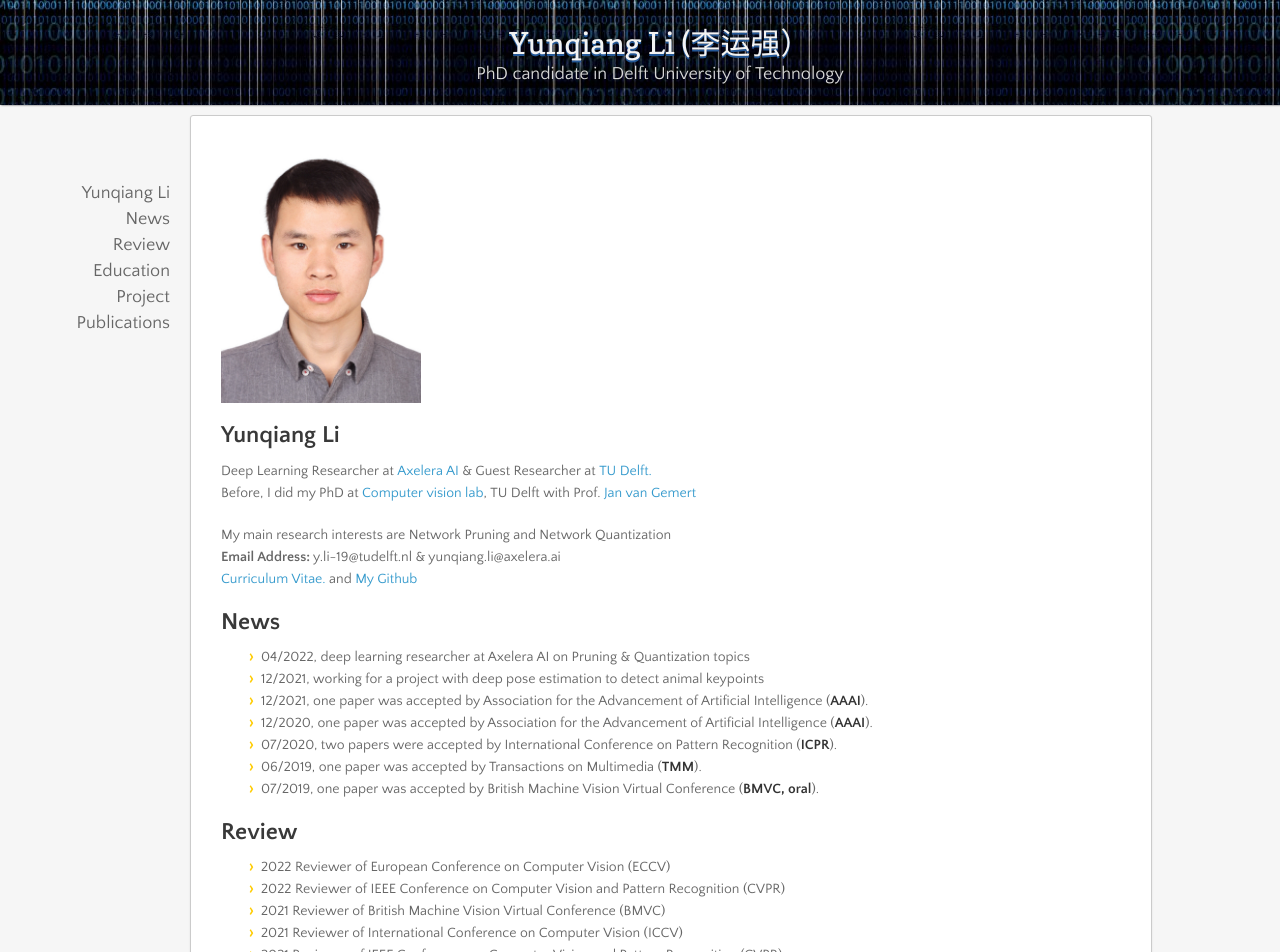
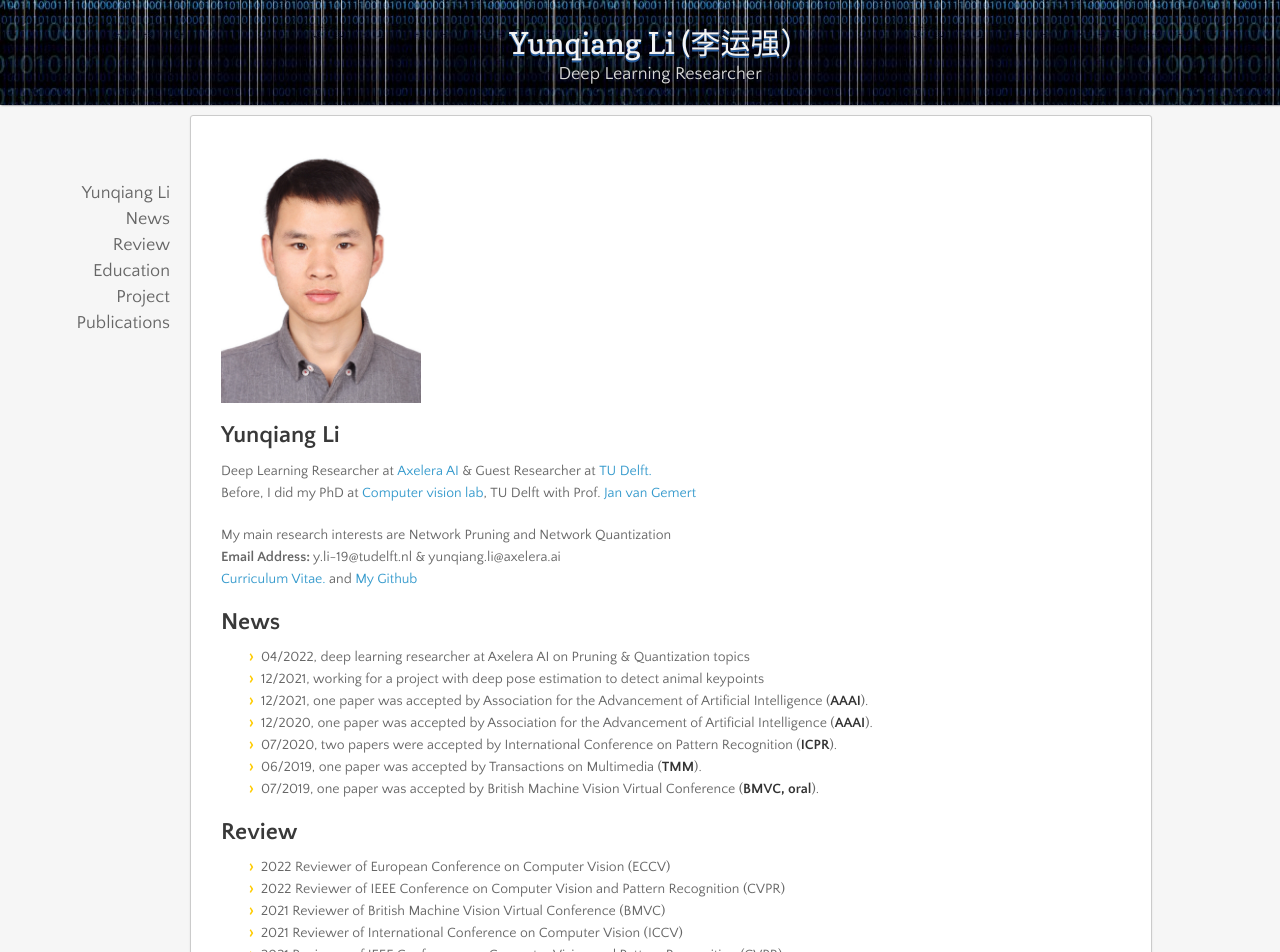
Before and after one commit to liyunqianggyn/liyunqianggyn.github.io, a Jekyll site: the page built from index.md, in a window 1280 px wide. Shown: the top 952 px of the page. Built offline with Jekyll 4.4.1, drawn with Linux system fonts in a browser that asks for light colours; nearby versions of some CDN libraries; our own code applies the rules of GitHub Pages for plain Markdown files.

Commit message:
Update _config.yml

```diff
--- a/_config.yml
+++ b/_config.yml
@@ -2,7 +2,7 @@
 #theme: jekyll-theme-minimal
 title: Yunqiang Li (李运强）
 locale: en_US
-description: PhD candidate in Delft University of Technology
+description: Deep Learning Researcher
 
 owner:
   name: Yunqiang Li
```
